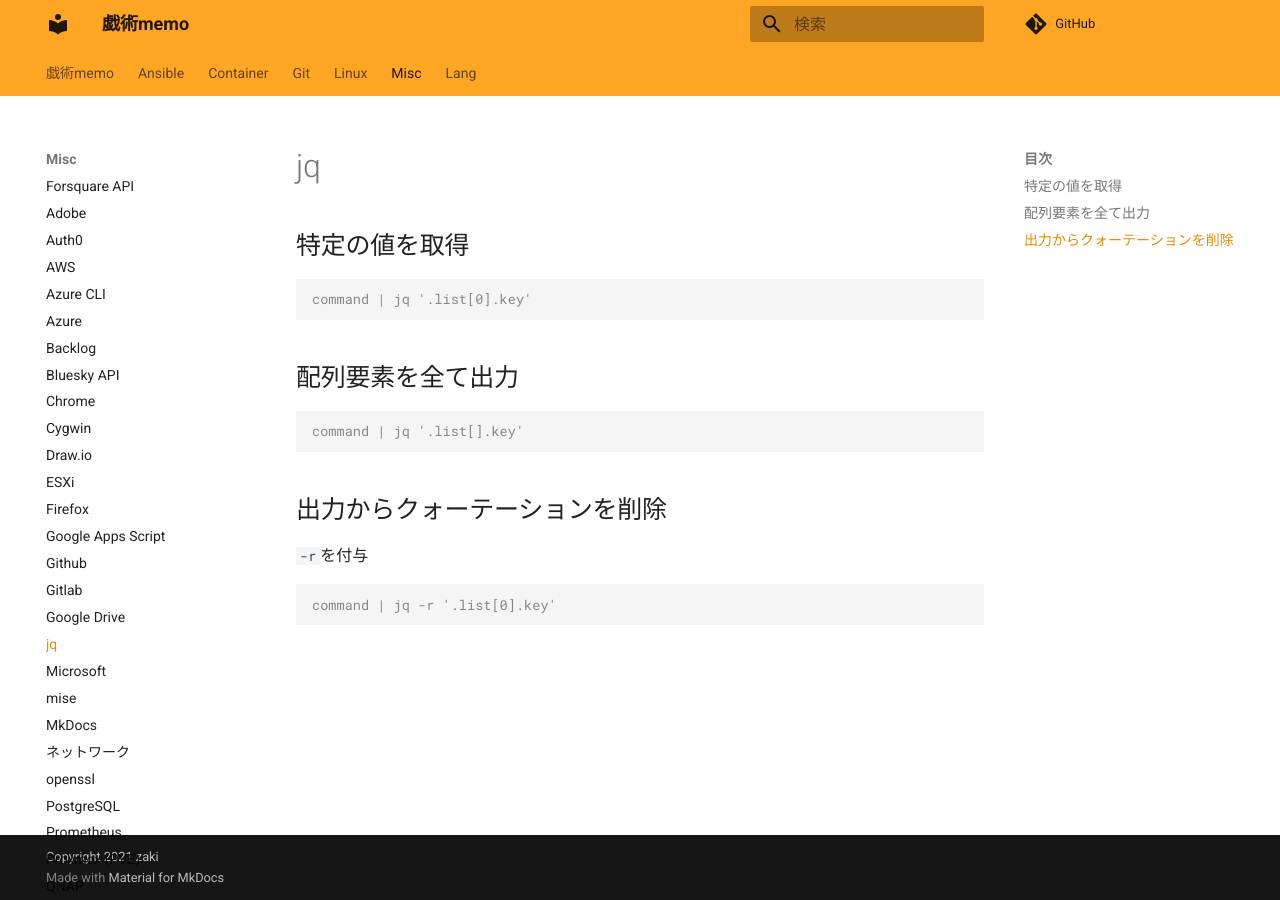
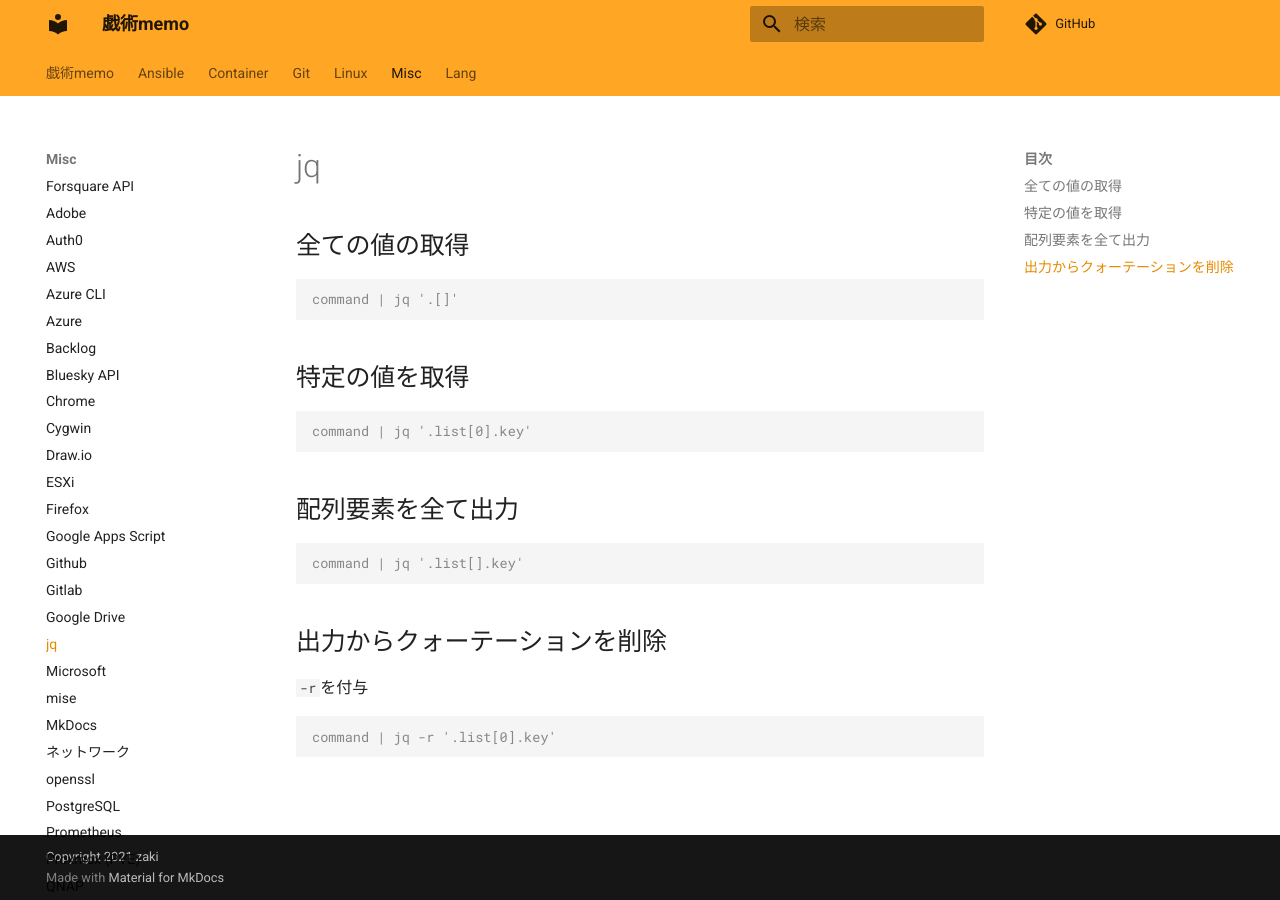
Before and after one commit to zaki-lknr/docs, an MkDocs documentation site: the page built from docs/Misc/jq.md, in a window 1280 px wide. Built offline with MkDocs 1.6.1 and Material for MkDocs 9.7.7, drawn with Linux system fonts in a browser that asks for light colours; comment, search, counter and statistics services are not loaded.

Commit message:
add: misc/jq: すべての値の取得

````diff
--- a/docs/Misc/jq.md
+++ b/docs/Misc/jq.md
@@ -1,4 +1,10 @@
 # jq
+
+## 全ての値の取得
+
+```console
+command | jq '.[]'
+```
 
 ## 特定の値を取得
 
````
